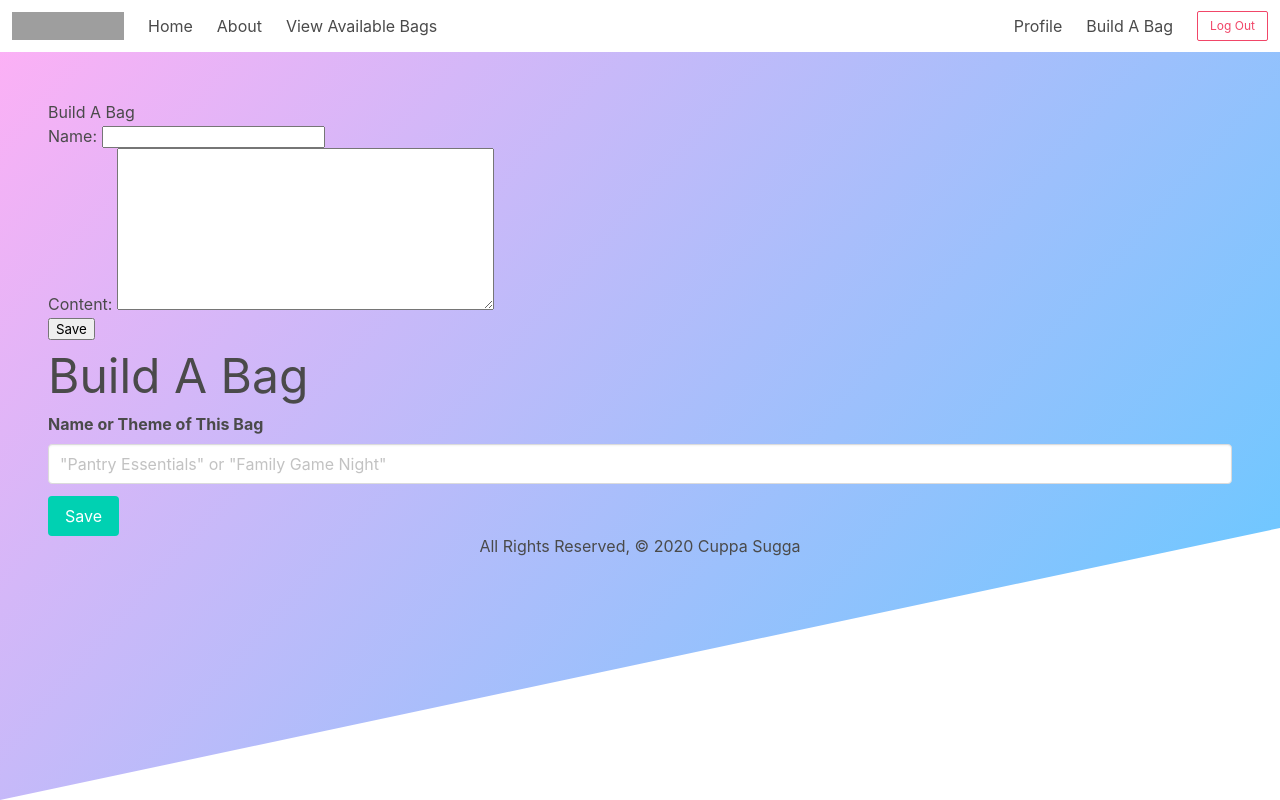
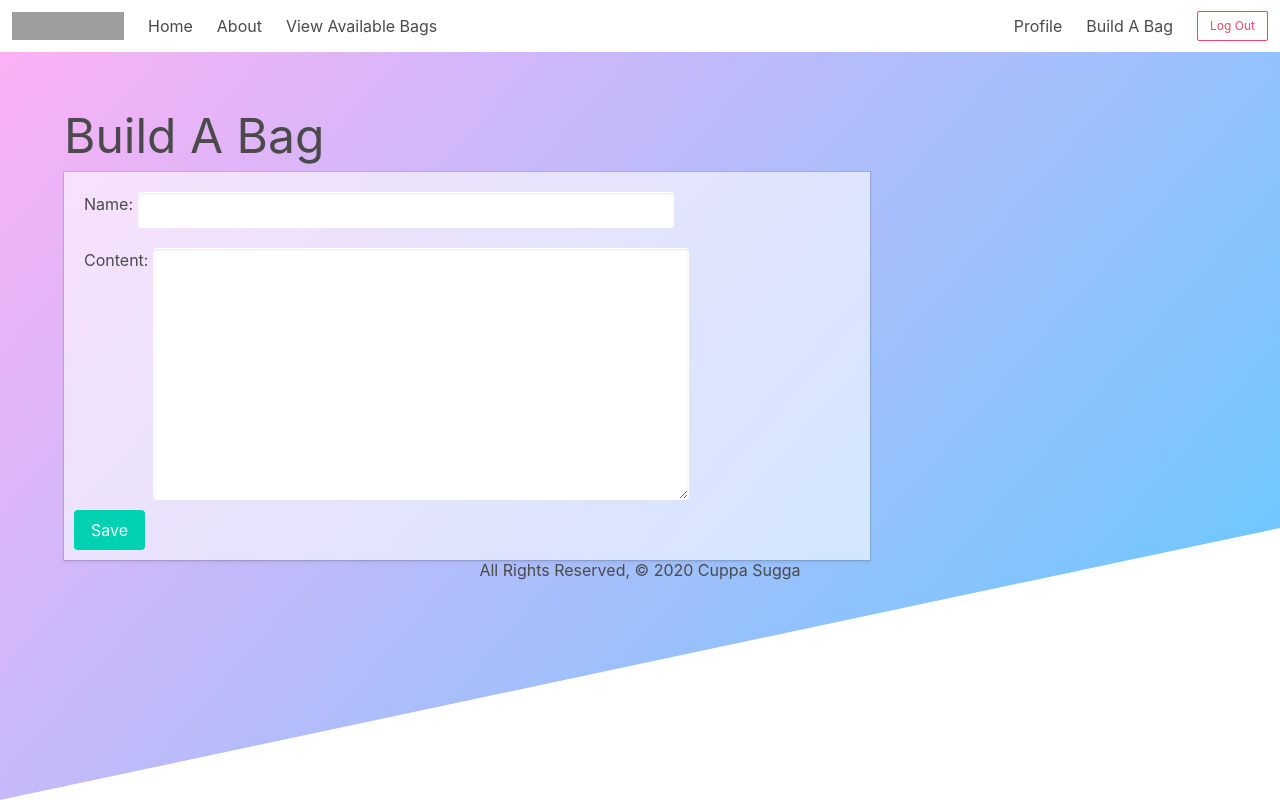
Before and after one commit to nikitamadora/cuppasugga, a Django app: page /bags/new/ in a window 1280 px wide. Run offline with Django 3.2, Linux system fonts and the light colour scheme; the visitor is signed in with stand-in values (Sample User, id 1); some libraries are stand-ins or nearby versions; some web fonts are replaced; grey boxes are pictures that could not be loaded.

Commit message:
Stubs out properties to create custom form styling, adds some styles to forms

```diff
--- a/cuppasugga/main_app/static/css/style.css
+++ b/cuppasugga/main_app/static/css/style.css
@@ -126,6 +126,58 @@ main header {
 #profile-header {
   margin: 0 0 25px 0;
 }
+
+/* ------------------------------------------- FORMS --------- */
+
+.bag-form {
+  background-color: rgba(255, 255, 255, 0.6);
+  box-shadow: 0 2px 3px rgba(10, 10, 10, 0.1), 0 0 0 1px rgba(10, 10, 10, 0.1);
+  color: #4a4a4a;
+  max-width: 70%;
+  position: relative;
+  padding: 10px
+}
+
+.bag-form p {
+  padding: 10px;
+}
+
+.bag-form label {
+
+}
+
+.bag-form input[type=text],
+.bag-form textarea {
+  -moz-appearance: none;
+  -webkit-appearance: none;
+  align-items: center;
+  border: 1px solid transparent;
+  border-radius: 4px;
+  box-shadow: none;
+  display: inline-flex;
+  font-size: 1rem;
+  /* height: 2.25em; */
+  justify-content: flex-start;
+  line-height: 1.5;
+  padding-bottom: calc(0.375em - 1px);
+  padding-left: calc(0.625em - 1px);
+  padding-right: calc(0.625em - 1px);
+  padding-top: calc(0.375em - 1px);
+  position: relative;
+  vertical-align: top;
+  box-shadow: inset 0 1px 2px rgba(10, 10, 10, 0.1);
+  max-width: 70%;
+  width: 100%;
+}
+
+.bag-form input[type=text] {
+
+}
+
+.bag-form textarea {
+
+}
+
 
 /* ------------------------------------------- ANIMATIONS --------- */
 
--- a/cuppasugga/main_app/templates/bags/bag_form.html
+++ b/cuppasugga/main_app/templates/bags/bag_form.html
@@ -1,19 +1,24 @@
 {% extends 'base.html' %}
 {% block content %}
-    <section class="form-section">
-        <h1>Build A Bag</h1>
-        <form method="POST" class="artist-form">
-        {% csrf_token %}
-        {{ form.as_p }}
-        <button class="btn" type="submit">Save</button>
+    <section class="container">
+      <div class="columns">
+        <div class="column">
+          <h1 class="is-size-1">Build A Bag</h1>
+          <form method="POST" class="bag-form">
+            {% csrf_token %}
+            {{ form.as_p }}
+            <button class="btn button is-primary" type="submit">Save</button>
+          </form>
+        </div>
+      </div>
     </section>
 
 
 {% comment %} action ="{% url 'public_index' %}" {% endcomment %}
 
-<section class="form-section">
+<!-- <section class="form-section">
   <h1 class="is-size-1">Build A Bag</h1>
-    <form method="POST" class="artist-form">
+    <form method="POST" class="bag-form">
     {% csrf_token %}
 
     <div class="field">
@@ -23,6 +28,6 @@
       </div>
     </div>
     <button class="btn button is-primary" type="submit">Save</button>
-</section>
+</section> -->
 
 {% endblock %}
```
